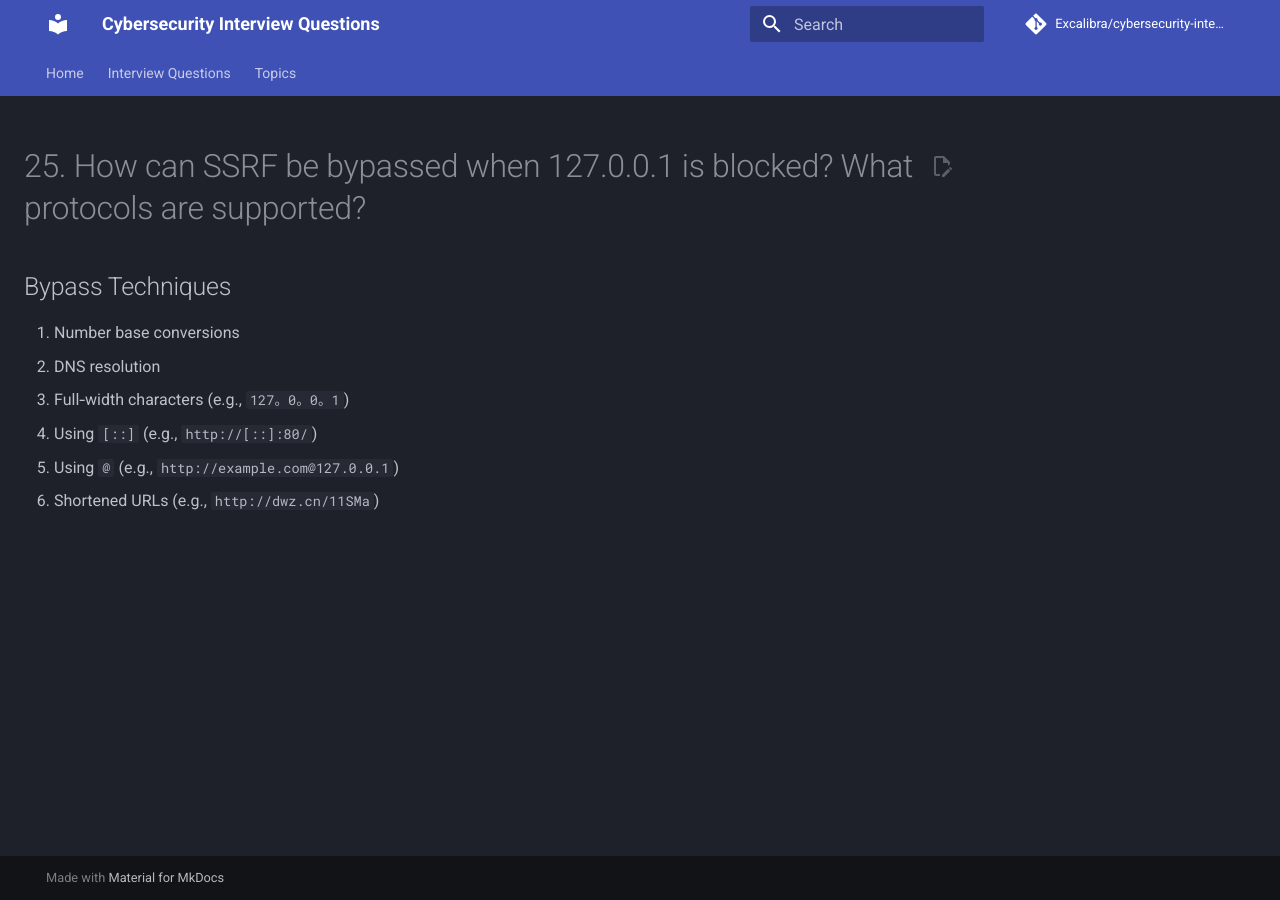
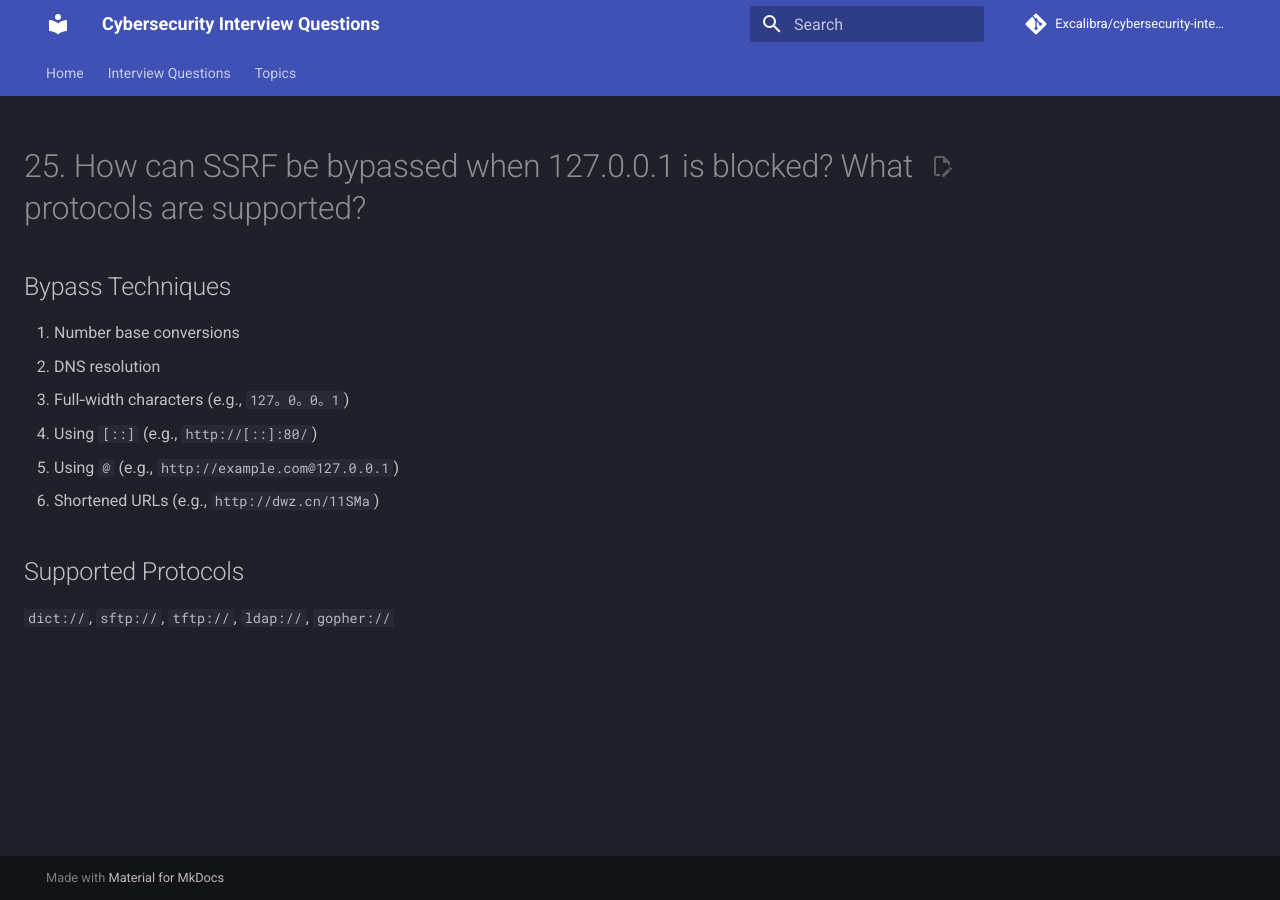
Before and after one commit to Excalibra/cybersecurity-interview-questions, an MkDocs documentation site: the page built from docs/topics/web-security/25-how-can-ssrf-bypass-when-127.0.0.1-is-blocked.md, in a window 1280 px wide. Built offline with MkDocs 1.6.1 and Material for MkDocs 9.7.7, drawn with Linux system fonts in a browser that asks for light colours; comment, search, counter and statistics services are not loaded.

Commit message:
Update 25-how-can-ssrf-bypass-when-127.0.0.1-is-blocked.md

```diff
--- a/docs/topics/web-security/25-how-can-ssrf-bypass-when-127.0.0.1-is-blocked.md
+++ b/docs/topics/web-security/25-how-can-ssrf-bypass-when-127.0.0.1-is-blocked.md
@@ -7,3 +7,6 @@
 4. Using `[::]` (e.g., `http://[::]:80/`)
 5. Using `@` (e.g., `http://example.com@127.0.0.1`)
 6. Shortened URLs (e.g., `http://dwz.cn/11SMa`)
+
+## Supported Protocols
+`dict://`, `sftp://`, `tftp://`, `ldap://`, `gopher://`
```
